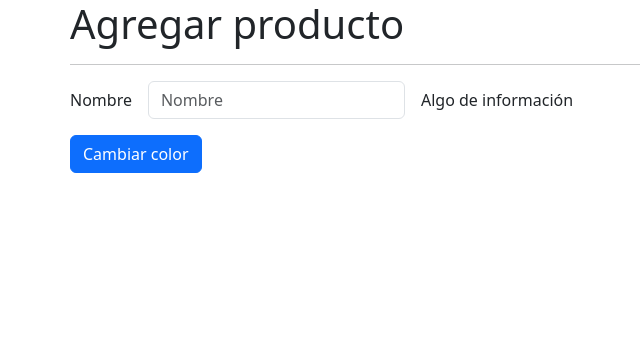
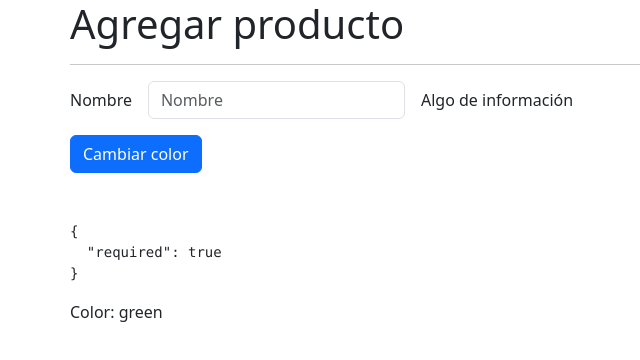
Before and after one commit to jhonnycgarcia/dev-talleres-directive-signals-app, an Angular app: page /products/products in a window 1280 px wide. Shown: the top 360 px of the page, without its empty margins (12-652 px from the left). Built offline with nearby package versions, Linux system fonts and the light colour scheme.

Commit message:
Formulario reactivo tradicional

```diff
--- a/src/app/products/pages/product-page/product-page.component.html
+++ b/src/app/products/pages/product-page/product-page.component.html
@@ -1,7 +1,7 @@
 <h1>Agregar producto</h1>
 <hr>
 
-<form action="">
+<form [formGroup]="myForm">
   <div class="row g-3 align-items-center mb-3">
 
     <div class="col-auto">
@@ -9,7 +9,12 @@
     </div>
 
     <div class="col-auto">
-      <input type="text" class="form-control" id="name" placeholder="Nombre">
+      <input
+        type="text"
+        class="form-control"
+        id="name" placeholder="Nombre"
+        formControlName="name"
+      >
     </div>
 
     <div class="col-auto">
@@ -20,9 +25,16 @@
 
   <div class="row">
     <div class="col">
-      <button class="btn btn-primary" type="button">
+      <button
+        (click)="changeColor()"
+        class="btn btn-primary"
+        type="button"
+      >
         Cambiar color
       </button>
     </div>
   </div>
 </form>
+
+<pre class="mt-5">{{ myForm.get('name')?.errors | json }}</pre>
+<p>Color: {{ color }}</p>
--- a/src/app/products/pages/product-page/product-page.component.ts
+++ b/src/app/products/pages/product-page/product-page.component.ts
@@ -1,4 +1,5 @@
-import { Component } from '@angular/core';
+import { Component, inject, Inject } from '@angular/core';
+import { FormBuilder, FormGroup, Validators } from '@angular/forms';
 
 @Component({
   templateUrl: './product-page.component.html',
@@ -6,4 +7,31 @@ import { Component } from '@angular/core';
 })
 export class ProductPageComponent {
 
+  /**
+   * https://gist.github.com/Klerith/db990a1bcdc1683bc4169a520ad0d665
+   */
+
+  private fb = inject(FormBuilder);
+
+  public color: string = 'green';
+
+  public myForm: FormGroup = this.fb.group({
+    name: [
+      '',
+      [
+        Validators.required,
+        Validators.minLength(6),
+        Validators.email
+      ]
+    ],
+  });
+
+  // constructor(
+  //   private fb: FormBuilder
+  // ) { }
+
+  changeColor() {
+    this.color = '#xxxxxx'.replace(/x/g, y=>(Math.random()*16|0).toString(16));
+  }
+
 }
--- a/src/app/products/products.module.ts
+++ b/src/app/products/products.module.ts
@@ -1,5 +1,6 @@
 import { NgModule } from '@angular/core';
 import { CommonModule } from '@angular/common';
+import { ReactiveFormsModule } from '@angular/forms';
 
 import { ProductsRoutingModule } from './products-routing.module';
 import { ProductPageComponent } from './pages/product-page/product-page.component';
@@ -11,7 +12,8 @@ import { ProductPageComponent } from './pages/product-page/product-page.componen
   ],
   imports: [
     CommonModule,
-    ProductsRoutingModule
+    ProductsRoutingModule,
+    ReactiveFormsModule,
   ]
 })
 export class ProductsModule { }
```
